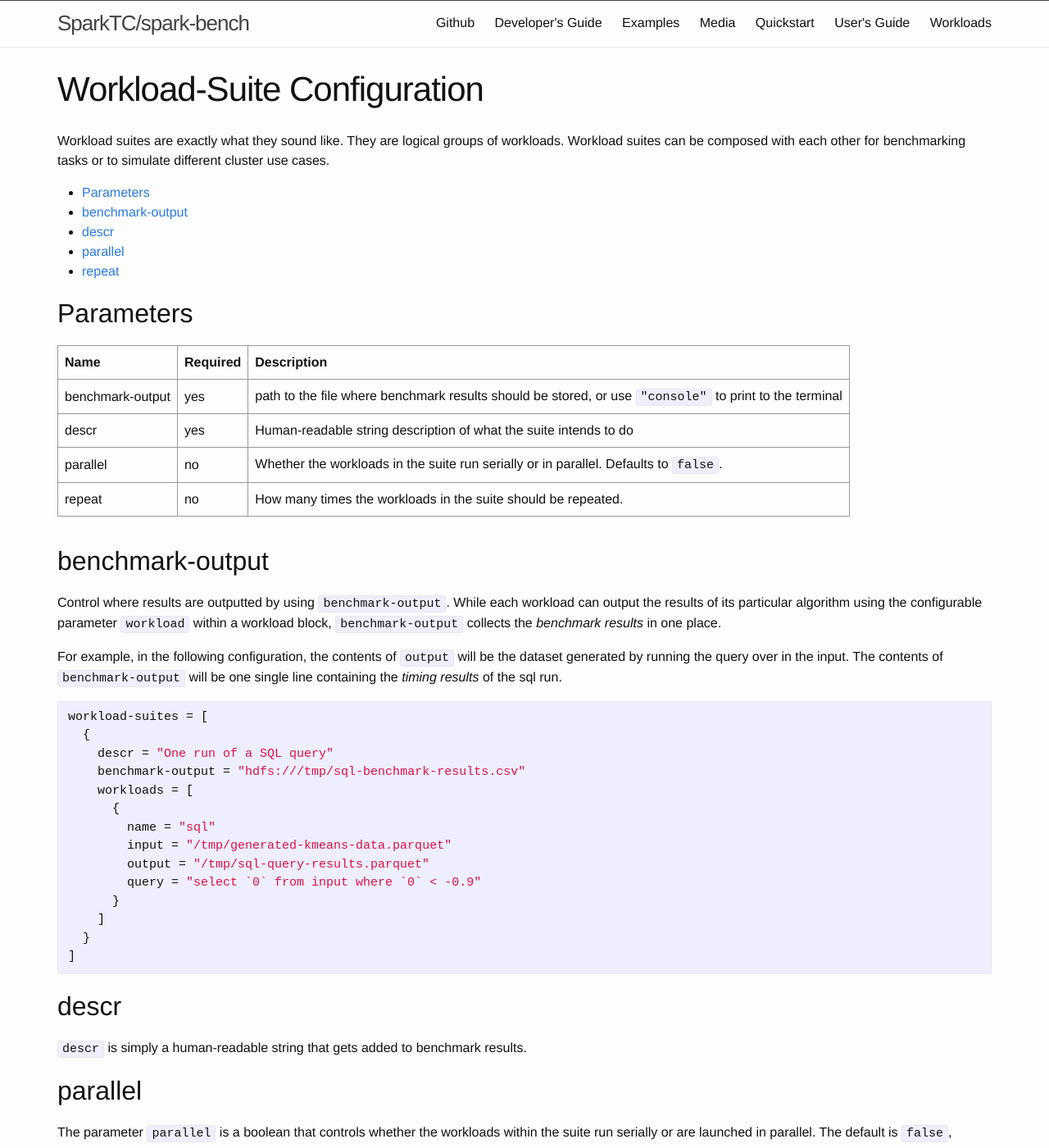
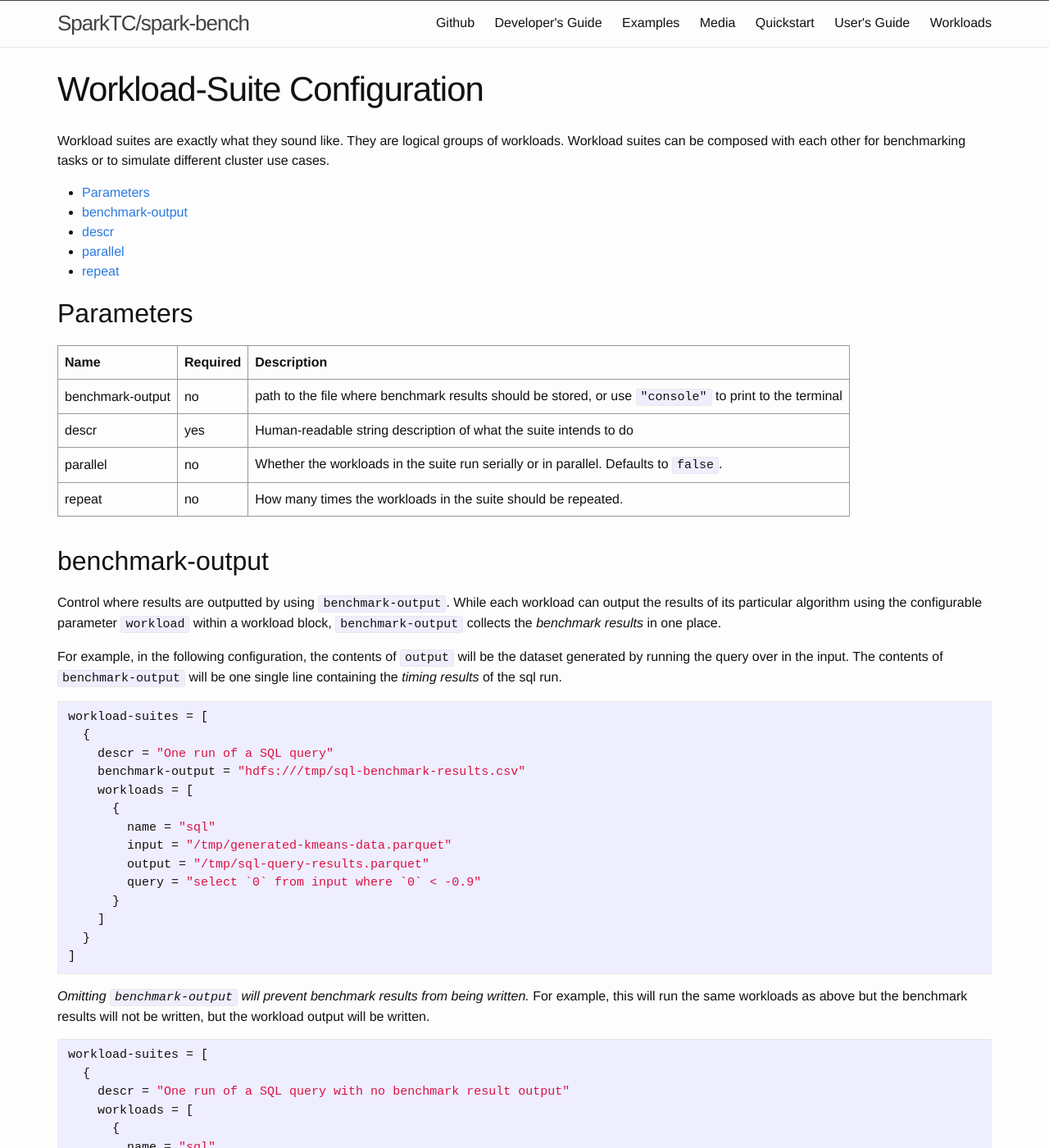
Before and after one commit to CODAIT/spark-bench, a Jekyll site: the page built from docs/_users-guide/workload-suite-config.md, in a window 1280 px wide and 1400 px high. Shown: the whole window at 82% size. Built offline with Jekyll 4.4.1, drawn with Linux system fonts in a browser that asks for light colours.

Commit message:
Benchmark output now optional
When users don't specify any " benchmark-output" in their config file
there will simply be no output.

````diff
--- a/docs/_users-guide/workload-suite-config.md
+++ b/docs/_users-guide/workload-suite-config.md
@@ -22,7 +22,7 @@ Workload suites can be composed with each other for benchmarking tasks or to sim
 
 | Name    | Required | Description |
 | ---------- | ----- | --- |
-| benchmark-output | yes | path to the file where benchmark results should be stored, or use `"console"` to print to the terminal |
+| benchmark-output | no | path to the file where benchmark results should be stored, or use `"console"` to print to the terminal |
 | descr | yes | Human-readable string description of what the suite intends to do |
 | parallel  | no | Whether the workloads in the suite run serially or in parallel. Defaults to `false`. |
 | repeat  | no | How many times the workloads in the suite should be repeated. |
@@ -39,6 +39,23 @@ workload-suites = [
   {
     descr = "One run of a SQL query"
     benchmark-output = "hdfs:///tmp/sql-benchmark-results.csv"
+    workloads = [
+      {
+        name = "sql"
+        input = "/tmp/generated-kmeans-data.parquet"
+        output = "/tmp/sql-query-results.parquet"
+        query = "select `0` from input where `0` < -0.9"
+      }
+    ]
+  }
+]
+```
+_Omitting `benchmark-output` will prevent benchmark results from being written._ For example, this will run the same workloads
+as above but the benchmark results will not be written, but the workload output will be written.
+```hocon
+workload-suites = [
+  {
+    descr = "One run of a SQL query with no benchmark result output"
     workloads = [
       {
         name = "sql"
````
Also changed, not shown: examples/no-output-example.conf (added, +15 -0 lines), 5 other files.
